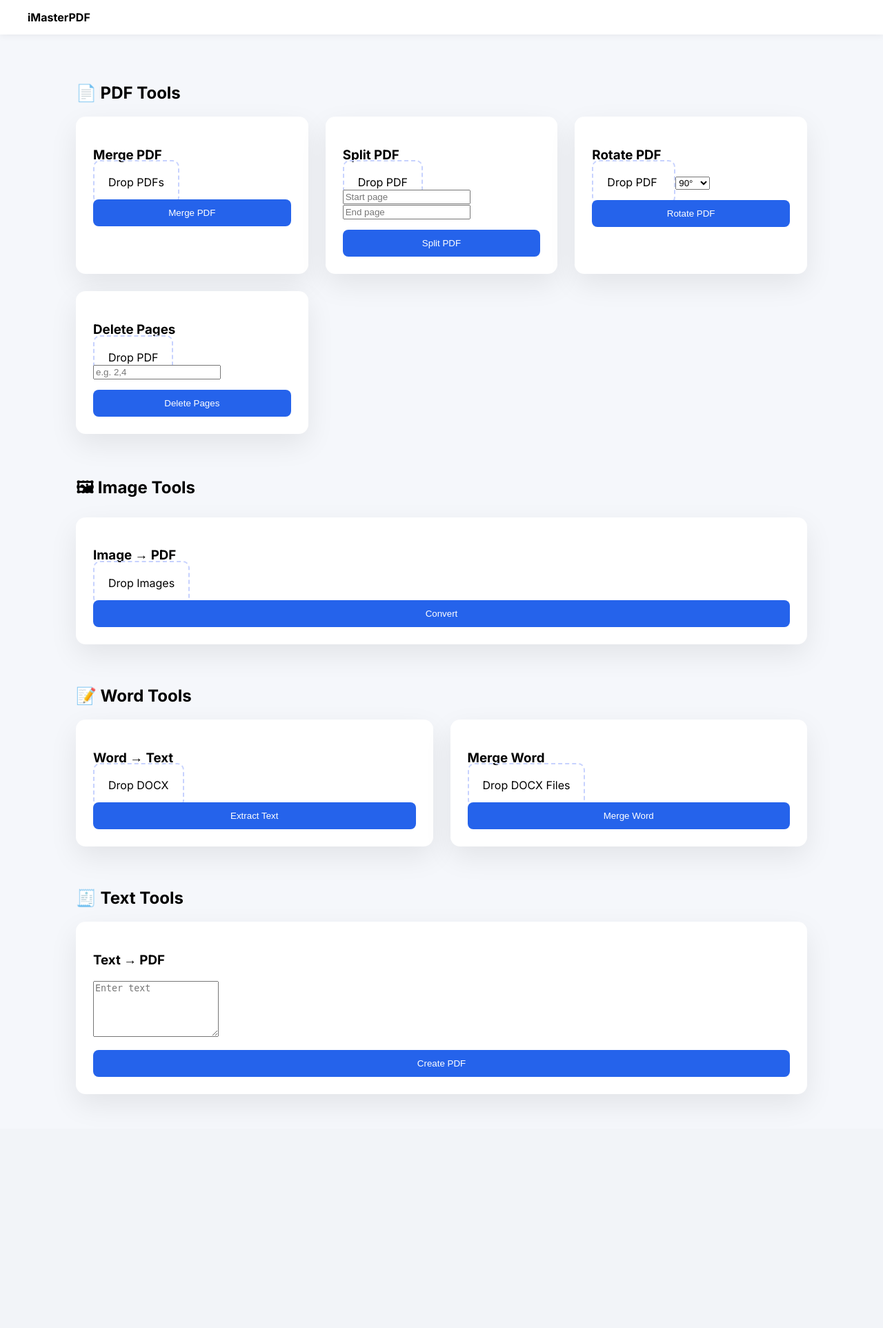
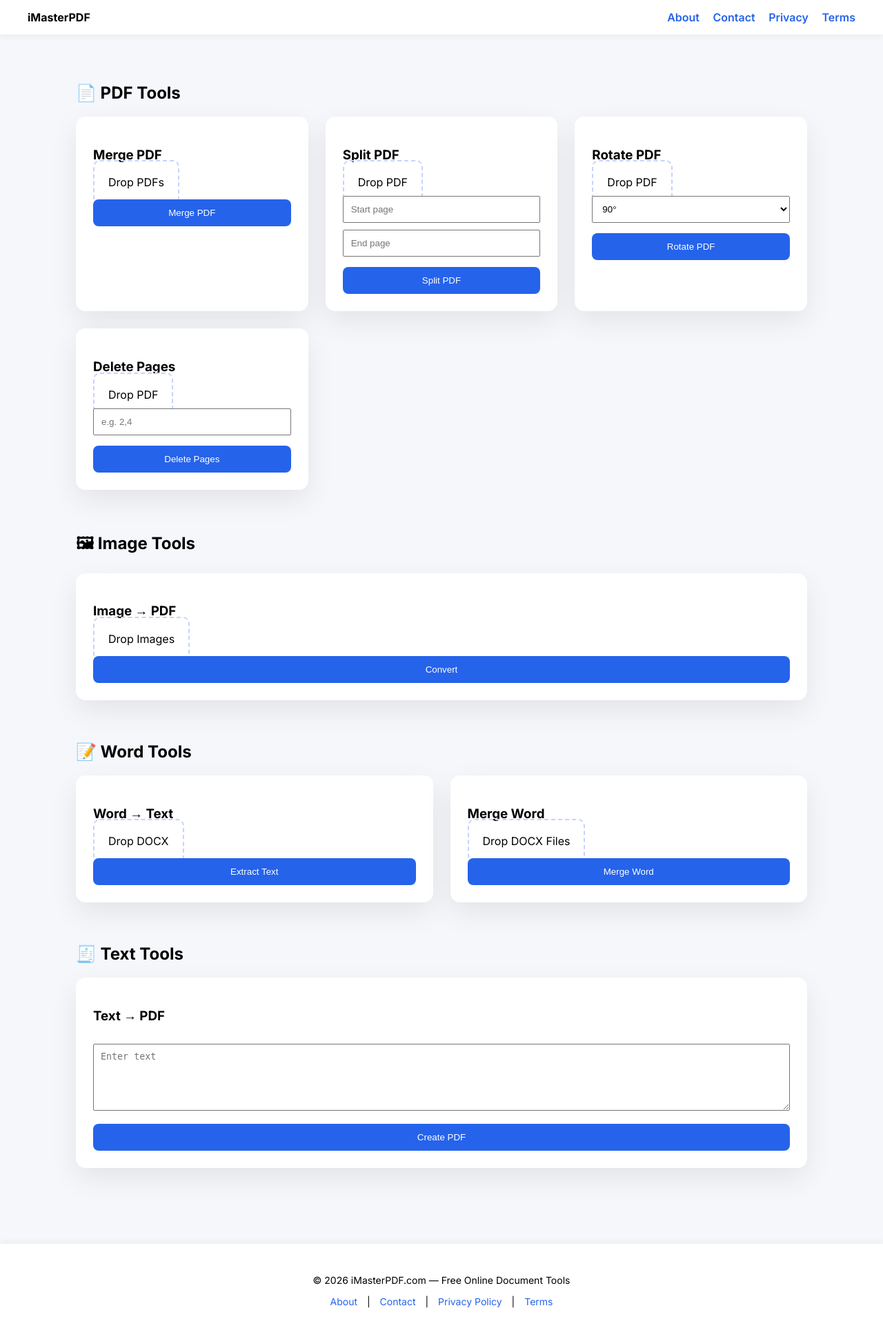
Before and after one commit to shahil0x/imasterpdf, a Flask app: template templates/indeyxx.html in a window 1280 px wide. Shown: the whole page at 69% size. Before the commit the page ends 1586 px from the top, so only its background shows below. Run offline with Flask 3, Linux system fonts and the light colour scheme; the template is opened without the code that fills it, so the values that code supplies are empty.

Commit message:
Added AdSense pages + UI update

```diff
--- a/app.py
+++ b/app.py
@@ -1,6 +1,9 @@
-from flask import Flask, request, send_file, render_template, abort
-import os, uuid, zipfile
+from flask import (
+    Flask, request, send_file, render_template,
+    abort, redirect, url_for, flash
+)
 
+import os, uuid
 from PyPDF2 import PdfMerger, PdfReader, PdfWriter
 from docx import Document
 from PIL import Image
@@ -9,6 +12,7 @@ from reportlab.pdfgen import canvas
 # ---------------- APP SETUP ----------------
 
 app = Flask(__name__)
+app.secret_key = "imasterpdf_secret_key"
 
 BASE_DIR = os.path.dirname(os.path.abspath(__file__))
 UPLOAD = os.path.join(BASE_DIR, "uploads")
@@ -24,12 +28,30 @@ def require_file(key="file"):
     if key not in request.files or request.files[key].filename == "":
         abort(400, "No file uploaded")
 
-# ---------------- HOME ----------------
+# ---------------- PAGES (ADSENSE REQUIRED) ----------------
 
 @app.route("/")
-def home():
-    return render_template("indeyxx.html")
+def index():
+    return render_template("index.html")
 
+@app.route("/about")
+def about():
+    return render_template("about.html")
+
+@app.route("/privacy-policy")
+def privacy():
+    return render_template("privacy.html")
+
+@app.route("/terms")
+def terms():
+    return render_template("terms.html")
+
+@app.route("/contact", methods=["GET", "POST"])
+def contact():
+    if request.method == "POST":
+        flash("Thank you! We will contact you soon.", "success")
+        return redirect(url_for("contact"))
+    return render_template("contact.html")
 
 # ---------------- PDF TOOLS ----------------
 
@@ -112,7 +134,7 @@ def delete_pages():
 
     return send_file(out, as_attachment=True)
 
-# ---------------- IMAGE ----------------
+# ---------------- IMAGE TO PDF ----------------
 
 @app.route("/image-to-pdf", methods=["POST"])
 def image_to_pdf():
@@ -129,7 +151,7 @@ def image_to_pdf():
 
     return send_file(out, as_attachment=True)
 
-# ---------------- WORD ----------------
+# ---------------- WORD TOOLS ----------------
 
 @app.route("/word-to-text", methods=["POST"])
 def word_to_text():
@@ -161,7 +183,7 @@ def merge_word():
 
     return send_file(out, as_attachment=True)
 
-# ---------------- TEXT ----------------
+# ---------------- TEXT TO PDF ----------------
 
 @app.route("/text-to-pdf", methods=["POST"])
 def text_to_pdf():
--- a/templates/indeyxx.html
+++ b/templates/indeyxx.html
@@ -2,8 +2,11 @@
 <html lang="en">
 <head>
 <meta charset="UTF-8">
-<title>iMasterPDF – Online Document Tools</title>
+<title>iMasterPDF – Free Online PDF & Document Tools</title>
 <meta name="viewport" content="width=device-width, initial-scale=1.0">
+
+<!-- SEO -->
+<meta name="description" content="iMasterPDF offers free online tools to merge, split, rotate, and convert PDFs, Word files, images, and text securely.">
 
 <link href="https://fonts.googleapis.com/css2?family=Inter:wght@400;600;700&display=swap" rel="stylesheet">
 
@@ -19,7 +22,14 @@ nav{
     padding:15px 40px;
     display:flex;
     justify-content:space-between;
+    align-items:center;
     box-shadow:0 2px 10px rgba(0,0,0,.06);
+}
+nav a{
+    margin-left:15px;
+    text-decoration:none;
+    color:#2563eb;
+    font-weight:600;
 }
 .container{max-width:1100px;margin:auto;padding:50px 20px}
 .grid{display:grid;grid-template-columns:repeat(auto-fit,minmax(260px,1fr));gap:25px}
@@ -37,6 +47,11 @@ nav{
     text-align:center;
 }
 input[type=file]{display:none}
+input, select, textarea{
+    width:100%;
+    padding:10px;
+    margin-top:10px;
+}
 .file-info{
     margin-top:10px;
     font-size:14px;
@@ -52,6 +67,19 @@ button{
     border:none;
     border-radius:8px;
     cursor:pointer;
+}
+footer{
+    background:#fff;
+    margin-top:60px;
+    padding:30px;
+    text-align:center;
+    font-size:14px;
+    box-shadow:0 -2px 10px rgba(0,0,0,.05);
+}
+footer a{
+    margin:0 10px;
+    color:#2563eb;
+    text-decoration:none;
 }
 </style>
 
@@ -72,14 +100,20 @@ function showFile(input, infoId){
 
 <nav>
   <b>iMasterPDF</b>
+  <div>
+    <a href="/about">About</a>
+    <a href="/contact">Contact</a>
+    <a href="/privacy-policy">Privacy</a>
+    <a href="/terms">Terms</a>
+  </div>
 </nav>
 
 <div class="container">
+
 <h2>📄 PDF Tools</h2>
 
 <div class="grid">
 
-<!-- MERGE PDF -->
 <div class="card">
 <h3>Merge PDF</h3>
 <form action="/merge-pdf" method="post" enctype="multipart/form-data">
@@ -92,7 +126,6 @@ Drop PDFs
 </form>
 </div>
 
-<!-- SPLIT PDF -->
 <div class="card">
 <h3>Split PDF</h3>
 <form action="/split-pdf" method="post" enctype="multipart/form-data">
@@ -107,7 +140,6 @@ Drop PDF
 </form>
 </div>
 
-<!-- ROTATE PDF -->
 <div class="card">
 <h3>Rotate PDF</h3>
 <form action="/rotate-pdf" method="post" enctype="multipart/form-data">
@@ -125,7 +157,6 @@ Drop PDF
 </form>
 </div>
 
-<!-- DELETE PAGES -->
 <div class="card">
 <h3>Delete Pages</h3>
 <form action="/delete-pages" method="post" enctype="multipart/form-data">
@@ -199,5 +230,13 @@ Drop DOCX Files
 
 </div>
 
+<footer>
+<p>© 2026 iMasterPDF.com — Free Online Document Tools</p>
+<a href="/about">About</a> |
+<a href="/contact">Contact</a> |
+<a href="/privacy-policy">Privacy Policy</a> |
+<a href="/terms">Terms</a>
+</footer>
+
 </body>
 </html>
```
Also changed, not shown: 5 other files.
